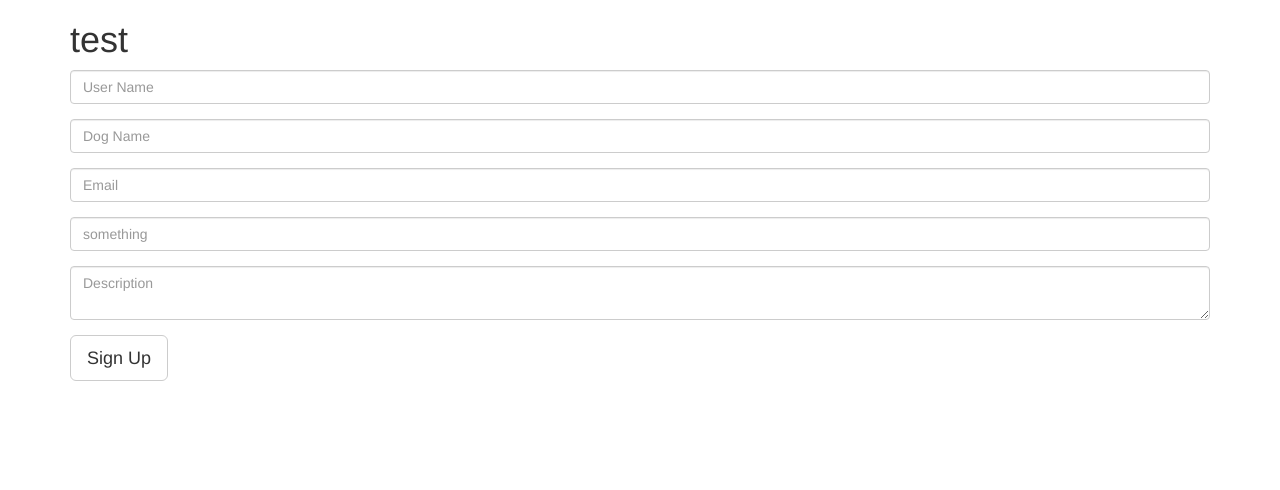
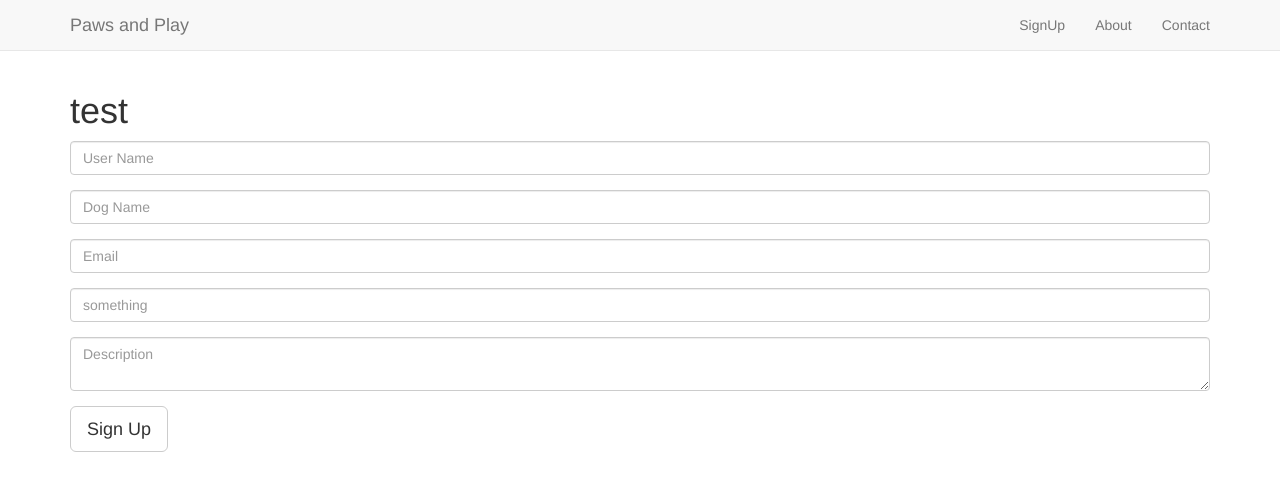
Before and after one commit to devfest-2016/RENAME-THIS-TEAM8_Siddharth_general_GROUP_1, a React (Create React App) app in the folder paws-and-play/: page /signup in a window 1280 px wide. Shown: the top 490 px of the page. Built offline with nearby package versions, Linux system fonts and the light colour scheme.

Commit message:
added navbar

```diff
--- a/paws-and-play/src/App.js
+++ b/paws-and-play/src/App.js
@@ -1,13 +1,17 @@
 import React, { Component } from 'react';
 import logo from './logo.svg';
 import './App.css';
+import NavBar from './components/navbar'
 
 class App extends Component {
   render() {
     return (
-      <div className="container">
-        <h1>test</h1>
-        {this.props.children}
+      <div>
+        <NavBar/>
+        <div className="container">
+          <h1>test</h1>
+          {this.props.children}
+        </div>
       </div>
     );
   }
--- /dev/null
+++ b/paws-and-play/src/components/navbar.js
@@ -0,0 +1,32 @@
+import React from 'react'
+
+
+class NavBar extends React.Component {
+
+  render() {
+
+    return (
+      <div id="custom-nav" className="navbar navbar-default navbar-static-top" >
+        <div className="container">
+          <div className="navbar-header">
+            <button className = "navbar-toggle" data-toggle="collapse" data-target=".navHeaderCollapse">
+              <span className="icon-bar"></span>
+              <span className="icon-bar"></span>
+              <span className="icon-bar"></span>
+            </button>
+            <a href="#" className="navbar-brand">Paws and Play</a>
+          </div>
+            <div className="collapse navbar-collapse navHeaderCollapse">
+              <ul className="nav navbar-nav navbar-right">
+                <li> <a href="/signup">SignUp</a></li>
+                <li> <a href="#">About</a></li>
+                <li> <a href="#">Contact</a></li>
+              </ul>
+            </div>
+          </div>
+        </div>
+    )
+  }
+}
+
+export default NavBar;
--- a/paws-and-play/src/components/signUp.js
+++ b/paws-and-play/src/components/signUp.js
@@ -1,5 +1,4 @@
 import React from 'react';
-
 
 export default function SignUp(){
 	return(
```
